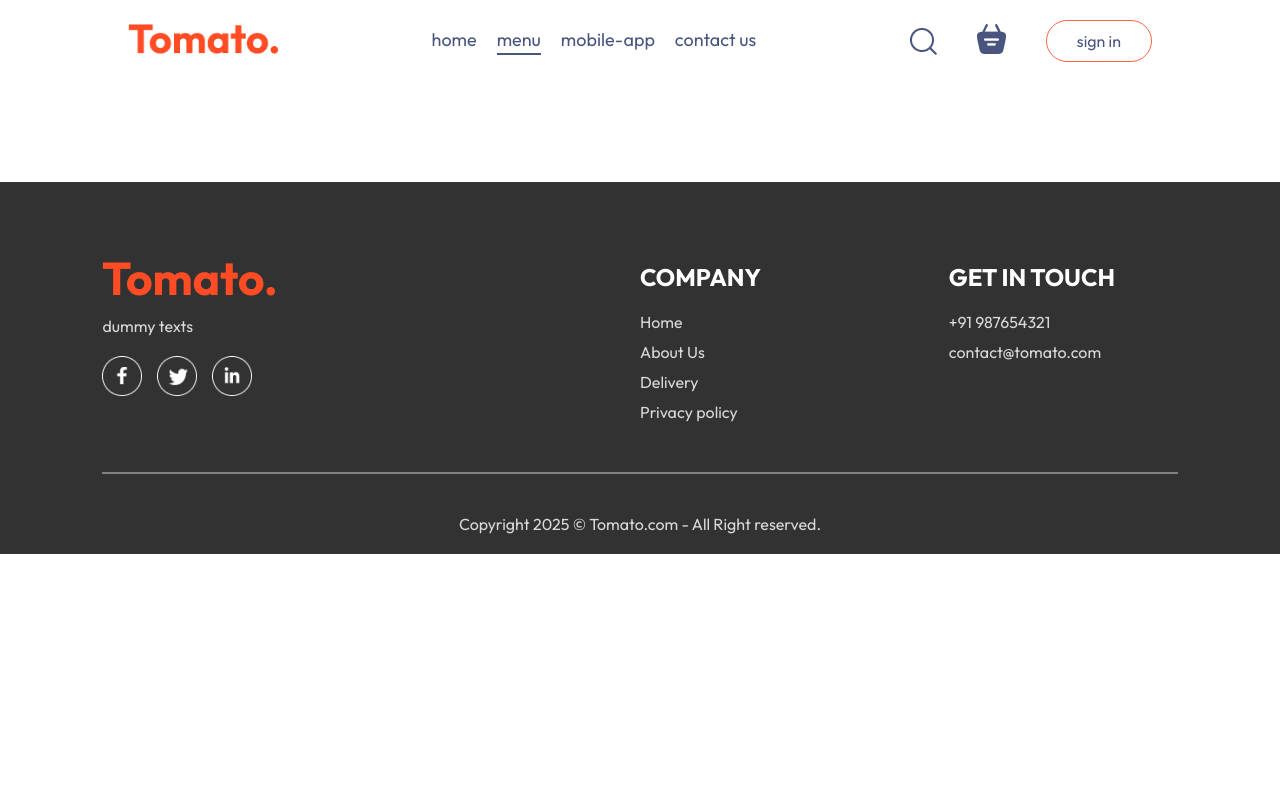
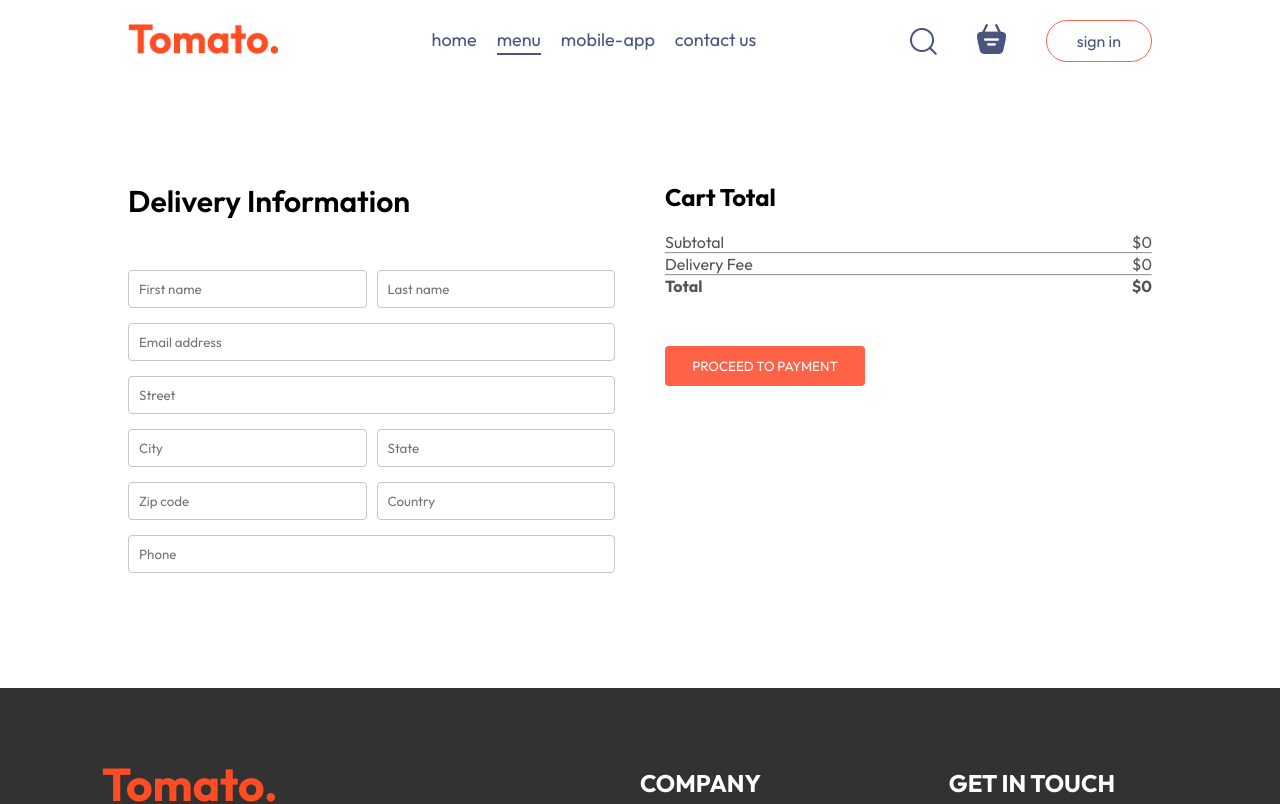
Before and after one commit to ahammed-ihsan/food-delivery, a React (Vite) app in the folder frontend/: page /order in a window 1280 px wide. Shown: the top 804 px of the page. Built offline with nearby package versions, Linux system fonts and the light colour scheme.

Commit message:
created place order page

```diff
--- a/frontend/src/App.jsx
+++ b/frontend/src/App.jsx
@@ -5,6 +5,7 @@
 import Footer from './components/Footer/Footer'
 import LoginPopup from './components/LoginPopup/LoginPopup'
 import Cart from './pages/Cart/Cart'
+import PlaceOrder from './pages/PlaceOrder/PlaceOrder'
 
 
 function App() {
@@ -19,6 +20,7 @@
       <Routes>
         <Route path='/' element={<Home />}></Route>
         <Route path='/cart' element={<Cart />}></Route>
+        <Route path='/order' element={<PlaceOrder />} ></Route>
       </Routes>
       </div>
       <Footer />
--- a/frontend/src/pages/Cart/Cart.jsx
+++ b/frontend/src/pages/Cart/Cart.jsx
@@ -51,12 +51,12 @@
                 <hr />
                 <div className="cart-total-details">
                     <p>Delivery Fee</p>
-                    <p>${2}</p>
+                    <p>${getTotalCartAmount()===0 ? 0 : 2}</p>
                 </div>
                 <hr />
                 <div className="cart-total-details">
                     <b>Total</b>
-                    <b>${getTotalCartAmount()+2}</b>
+                    <b>${getTotalCartAmount()===0 ? 0 : getTotalCartAmount()+2}</b>
                 </div>
             </div>
             <button onClick={()=>navigate('/order')}>PROCEED TO CHECKOUT</button>
--- /dev/null
+++ b/frontend/src/pages/PlaceOrder/PlaceOrder.css
@@ -0,0 +1,41 @@
+.place-order{
+    display: flex;
+    align-items: start;
+    justify-content: space-between;
+    gap: 50px;
+    margin-top: 100px;
+}
+
+.place-order-left{
+    width: 100%;
+    max-width: max(30%,500px);
+}
+
+.place-order-left .title{
+    font-size: 30px;
+    font-weight: 600;
+    margin-bottom: 50px;
+}
+
+.place-order-left input{
+    margin-bottom: 15px;
+    width: 100%;
+    padding: 10px;
+    border: 1px solid #c5c5c5;
+    border-radius: 4px;
+    outline-color: tomato;
+}
+
+.place-order-left .multi-field{
+    display: flex;
+    gap: 10px;
+}
+
+.place-order-right{
+    width: 100%;
+    max-width: max(40%,500px);
+}
+
+.place-order-right .cart-total button{
+    margin-top: 30px;
+}
--- /dev/null
+++ b/frontend/src/pages/PlaceOrder/PlaceOrder.jsx
@@ -0,0 +1,55 @@
+import React,{ useContext }  from 'react'
+import './PlaceOrder.css'
+import { StoreContext } from '../../context/StoreContext'
+
+const PlaceOrder = () => {
+
+    const {getTotalCartAmount} = useContext(StoreContext)
+
+  return (
+    <form className='place-order'>
+        <div className="place-order-left">
+            <p className="title">Delivery Information</p>
+            <div className="multi-field">
+                <input type="text" placeholder='First name' />
+                <input type="text" placeholder='Last name' />
+            </div>
+            <input type="email" placeholder='Email address' />
+            <input type="text" placeholder='Street' />
+            <div className="multi-field">
+                <input type="text" placeholder='City' />
+                <input type="text" placeholder='State' />
+            </div>
+            <div className="multi-field">
+                <input type="text" placeholder='Zip code' />
+                <input type="text" placeholder='Country' />
+            </div>
+            <input type="text" placeholder='Phone' />
+        </div>
+        <div className="place-order-right">
+        <div className="cart-total">
+            <h2>Cart Total</h2>
+            <div>
+            <div className="cart-total-details">
+                    <p>Subtotal</p>
+                    <p>${getTotalCartAmount()}</p>
+                </div>
+                <hr />
+                <div className="cart-total-details">
+                    <p>Delivery Fee</p>
+                    <p>${getTotalCartAmount()===0 ? 0 : 2}</p>
+                </div>
+                <hr />
+                <div className="cart-total-details">
+                    <b>Total</b>
+                    <b>${getTotalCartAmount()===0 ? 0 : getTotalCartAmount()+2}</b>
+                </div>
+            </div>
+            <button>PROCEED TO PAYMENT</button>
+        </div>
+        </div>
+    </form>
+  )
+}
+
+export default PlaceOrder
```
